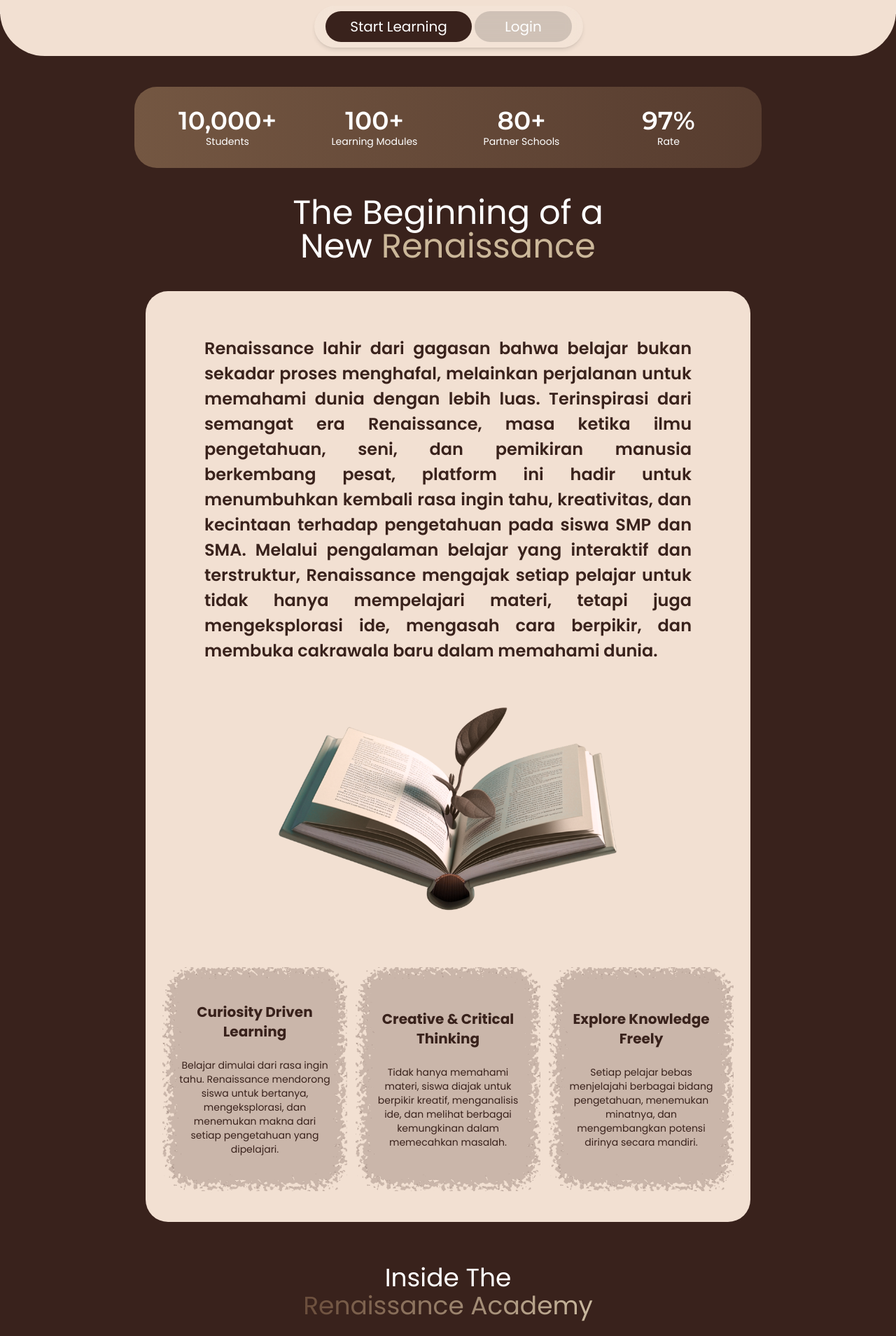
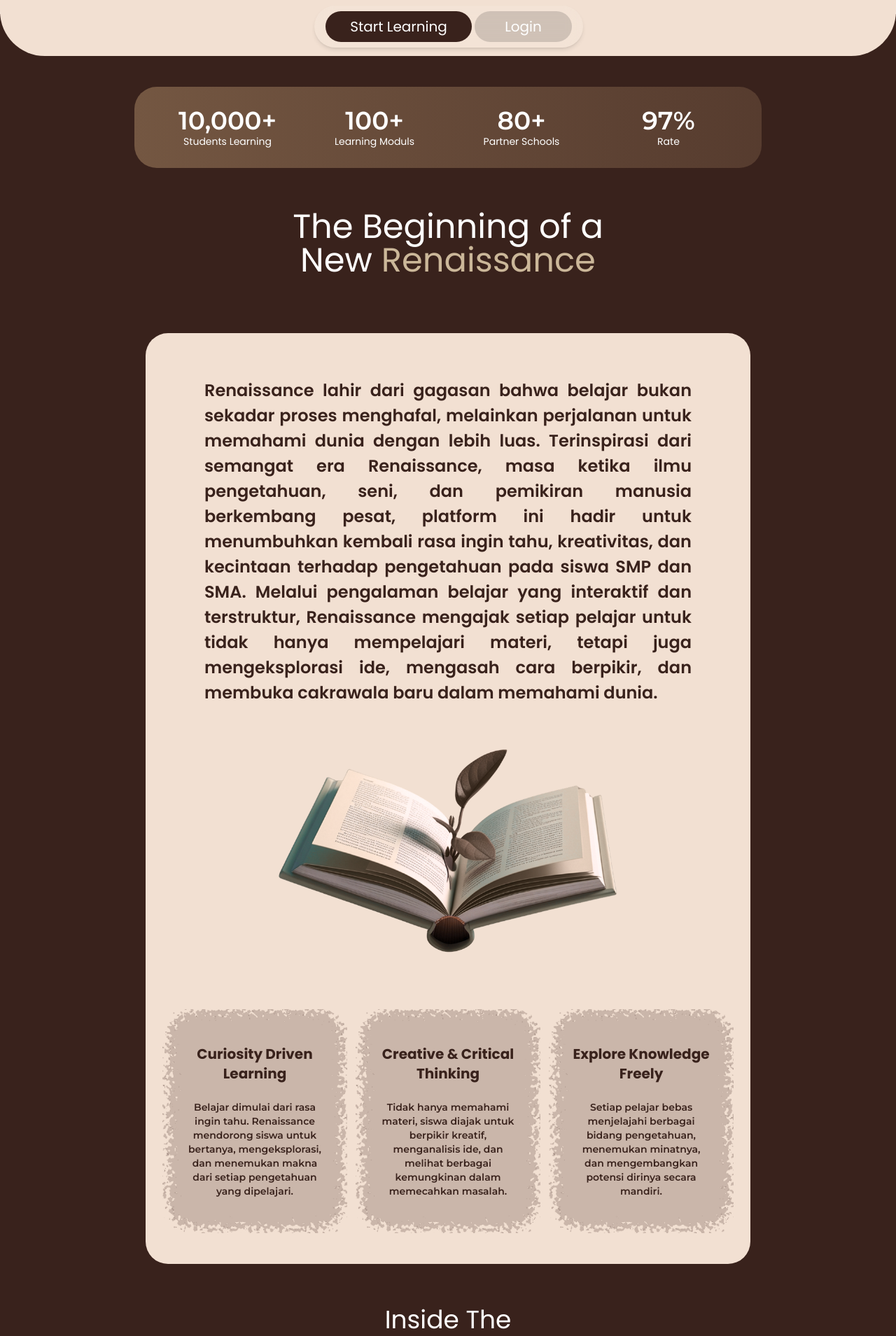
Before and after one commit to Athrsyd/Renaissance, a React (Vite) app in the folder Frontend/: page / in a window 1280 px wide. Shown: the part 720-2629 px from the top of the page at 70% size. Built offline with nearby package versions, Linux system fonts and the light colour scheme.

Commit message:
new file:   Frontend/src/components/About.jsx 	new file:   Frontend/src/components/Statistik.jsx 	modified:   Frontend/src/pages/LandingPage.jsx

```diff
--- /dev/null
+++ b/Frontend/src/components/About.jsx
@@ -0,0 +1,56 @@
+import React from 'react'
+import bgabout from "../assets/bgabout.png";
+
+const dataAbout = [
+  {
+    id: 1,
+    bgAbout: bgabout,
+    judul: "Curiosity Driven Learning",
+    deskripsi:
+      "Belajar dimulai dari rasa ingin tahu. Renaissance mendorong siswa untuk bertanya, mengeksplorasi, dan menemukan makna dari setiap pengetahuan yang dipelajari.",
+  },
+  {
+    id: 2,
+    bgAbout: bgabout,
+    judul: "Creative & Critical Thinking",
+    deskripsi:
+      "Tidak hanya memahami materi, siswa diajak untuk berpikir kreatif, menganalisis ide, dan melihat berbagai kemungkinan dalam memecahkan masalah.",
+  },
+  {
+    id: 1,
+    bgAbout: bgabout,
+    judul: "Explore Knowledge Freely",
+    deskripsi:
+      "Setiap pelajar bebas menjelajahi berbagai bidang pengetahuan, menemukan minatnya, dan mengembangkan potensi dirinya secara mandiri.",
+  },
+];
+
+const AboutListCard = ({item}) => {
+  return (
+    <>
+    <div className="w-full relative h-80 rounded-lg bg-cover bg-center p-8 flex flex-col justify-center items-center"
+      style={{ backgroundImage: `url(${item.bgAbout})` }}>
+      <div className="w-full h-full flex flex-col justify-center items-center gap-6">
+        <h1 className="text-xl font-bold text-center text-bistre">
+          {item.judul}
+        </h1>
+        <p className="text-sm font-semibold font-monstserrat text-center text-bistre">
+        {item.deskripsi}
+        </p>
+      </div>
+    </div>
+    </>
+  );
+};
+
+const About = () => {
+  return (
+    <div className="w-full relative flex flex-row justify-center items-center gap-3 mt-10 mb-5">
+      {dataAbout.map ((item) => (
+        <AboutListCard key={item.id} item={item}/>
+      ))}
+    </div>
+  )
+}
+
+export default About
--- /dev/null
+++ b/Frontend/src/components/Statistik.jsx
@@ -0,0 +1,56 @@
+import React from 'react'
+import Counter from './Counter';
+
+const dataStats = [
+  {
+    id: 1,
+    target: 10000,
+    suffix: "+",
+    deskripsi: "Students Learning",
+  },
+  {
+    id: 2,
+    target: 100,
+    suffix: "+",
+    deskripsi: "Learning Moduls",
+  },
+  {
+    id: 3,
+    target: 80,
+    suffix: "+",
+    deskripsi: "Partner Schools",
+  },
+  {
+    id: 4,
+    target: 97,
+    suffix: "%",
+    deskripsi: "Rate",
+  },
+];
+
+const Stats = ({item}) => {
+  return (
+    <>
+      <div className=" w-full">
+        <h1 className="text-4xl font-monstserrat font-semibold text-center text-white">
+          <Counter target={item.target} suffix={item.suffix} />
+        </h1>
+        <p className="text-sm font-normal text-center text-white">
+          {item.deskripsi}
+        </p>
+      </div>
+    </>
+  )
+}
+
+const Statistik = () => {
+  return (
+    <div className="bg-linear-to-r from-[#9B7A5B]/60 to-[#6A4D3B]/60 rounded-4xl max-w-4xl w-full p-7 flex justify-between items-center text-center">
+      {dataStats.map((item) => (
+        <Stats key={item.id} item={item} />
+      ))}
+    </div>
+  );
+}
+
+export default Statistik
--- a/Frontend/src/pages/LandingPage.jsx
+++ b/Frontend/src/pages/LandingPage.jsx
@@ -7,11 +7,10 @@ import bgabout from "../assets/bgabout.png";
 import Mapel from "../components/Mapel";
 import Counter from "../components/Counter";
 import LandingPage2 from "../components/LandingPage2";
+import About from "../components/About";
+import Statistik from "../components/Statistik";
 
 const LandingPage = () => {
-
-
-
   return (
     <>
       <Navbar />
@@ -65,40 +64,9 @@ const LandingPage = () => {
 
       <section className="relative z-50 -mt-15 w-full flex px-16 flex-col justify-center items-center pb-10 bg-bistre">
         <div className="w-full mt-26 flex flex-col justify-center items-center">
-          <div className="bg-linear-to-r from-[#9B7A5B]/60 to-[#6A4D3B]/60 rounded-4xl max-w-4xl w-full p-7 flex justify-between items-center text-center">
-            <div className=" w-full">
-              <h1 className="text-4xl font-monstserrat font-semibold text-center text-white">
-                <Counter target={10000} suffix="+" />
-              </h1>
-              <p className="text-sm font-normal text-center text-white">
-                Students
-              </p>
-            </div>
-            <div className="w-full">
-              <h1 className="text-4xl font-monstserrat font-semibold text-center text-white">
-                <Counter target={100} suffix="+" />
-              </h1>
-              <p className="text-sm font-normal text-center text-white">
-                Learning Modules
-              </p>
-            </div>
-            <div className="w-full">
-              <h1 className="text-4xl font-monstserrat font-semibold text-center text-white">
-                <Counter target={80} suffix="+" />
-              </h1>
-              <p className="text-sm font-normal text-center text-white">
-                Partner Schools
-              </p>
-            </div>
-            <div className="w-full">
-              <h1 className="text-4xl font-monstserrat font-semibold text-center text-white">
-                <Counter target={97} suffix="%" />
-              </h1>
-              <p className="text-sm font-normal text-center text-white">Rate</p>
-            </div>
-          </div>
-          <div className="w-full flex flex-col justify-center items-center mt-10">
-            <h1 className="text-5xl font-normal text-center mb-5 text-white">
+          <Statistik/>
+          <div className="w-full flex flex-col justify-center items-center mt-15">
+            <h1 className="text-5xl font-normal text-center mb-15 text-white">
               The Beginning of a <br />
               New <span className="text-khaki">Renaissance</span>
             </h1>
@@ -123,53 +91,7 @@ const LandingPage = () => {
                   className="w-[60%] mt-5 mb-10"
                 />
               </div>
-              <div className="w-full relative flex flex-row justify-center items-center gap-3 mt-10 mb-5">
-                <div
-                  className="w-full relative h-80 rounded-lg bg-cover bg-center p-6 flex flex-col justify-center items-center"
-                  style={{ backgroundImage: `url(${bgabout})` }}
-                >
-                  <div className="w-full h-full flex flex-col justify-center items-center gap-6">
-                    <h1 className="text-xl font-bold text-center text-bistre">
-                      Curiosity Driven Learning
-                    </h1>
-                    <p className="text-sm font-normal text-center text-bistre">
-                      Belajar dimulai dari rasa ingin tahu. Renaissance
-                      mendorong siswa untuk bertanya, mengeksplorasi, dan
-                      menemukan makna dari setiap pengetahuan yang dipelajari.
-                    </p>
-                  </div>
-                </div>
-                <div
-                  className="w-full relative h-80 rounded-lg bg-cover bg-center p-6 flex flex-col justify-center items-center"
-                  style={{ backgroundImage: `url(${bgabout})` }}
-                >
-                  <div className="w-full h-full flex flex-col justify-center items-center gap-6">
-                    <h1 className="text-xl z-50 font-bold text-center text-bistre">
-                      Creative & Critical Thinking
-                    </h1>
-                    <p className="text-sm font-normal text-center text-bistre">
-                      Tidak hanya memahami materi, siswa diajak untuk berpikir
-                      kreatif, menganalisis ide, dan melihat berbagai
-                      kemungkinan dalam memecahkan masalah.
-                    </p>
-                  </div>
-                </div>
-                <div
-                  className="w-full relative h-80 rounded-lg bg-cover bg-center p-6 flex flex-col justify-center items-center"
-                  style={{ backgroundImage: `url(${bgabout})` }}
-                >
-                  <div className="w-full h-full flex flex-col justify-center items-center gap-6">
-                    <h1 className="text-xl font-bold text-center text-bistre">
-                      Explore Knowledge Freely
-                    </h1>
-                    <p className="text-sm font-normal text-center text-bistre">
-                      Setiap pelajar bebas menjelajahi berbagai bidang
-                      pengetahuan, menemukan minatnya, dan mengembangkan potensi
-                      dirinya secara mandiri.
-                    </p>
-                  </div>
-                </div>
-              </div>
+                <About/>
             </div>
           </div>
         </div>
```
